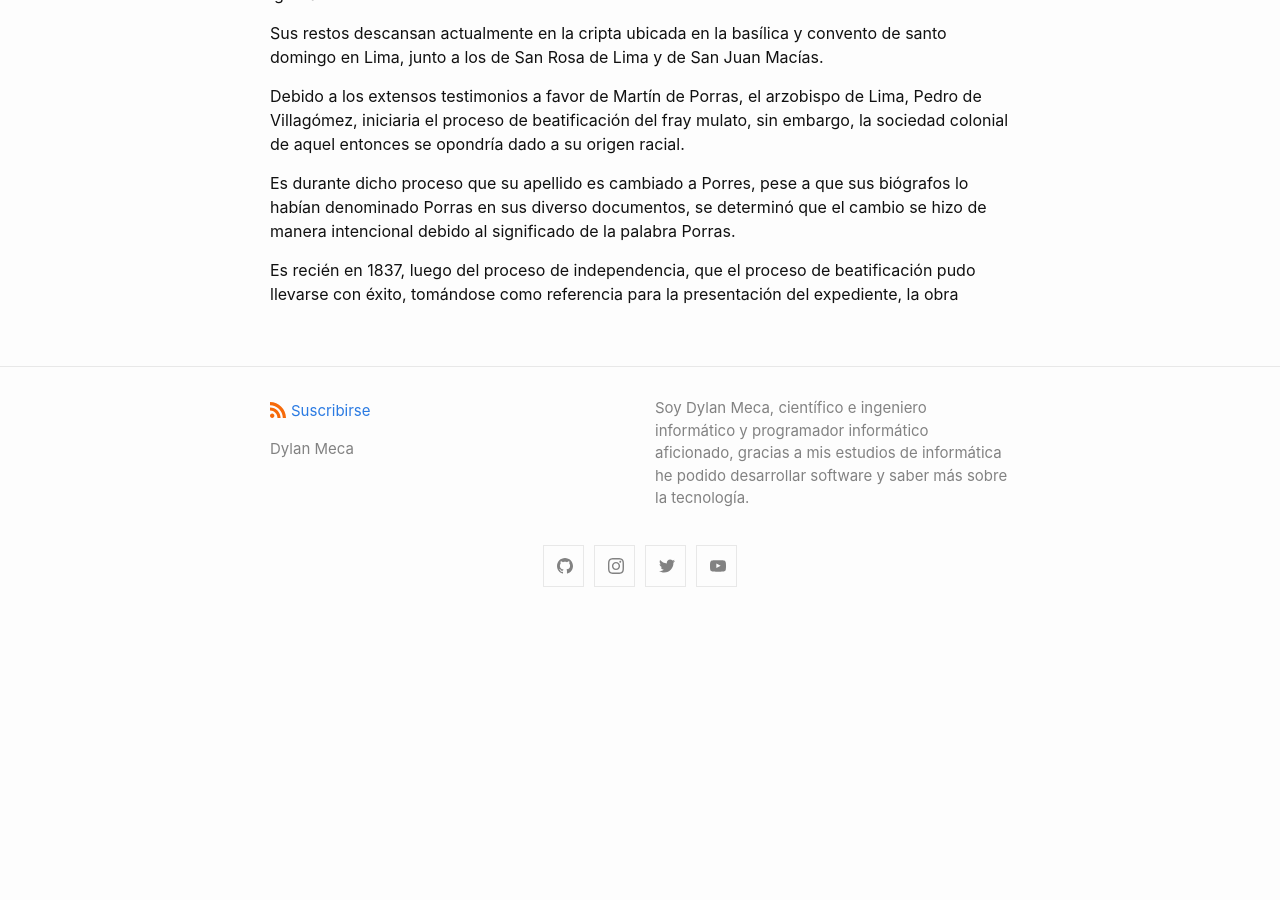
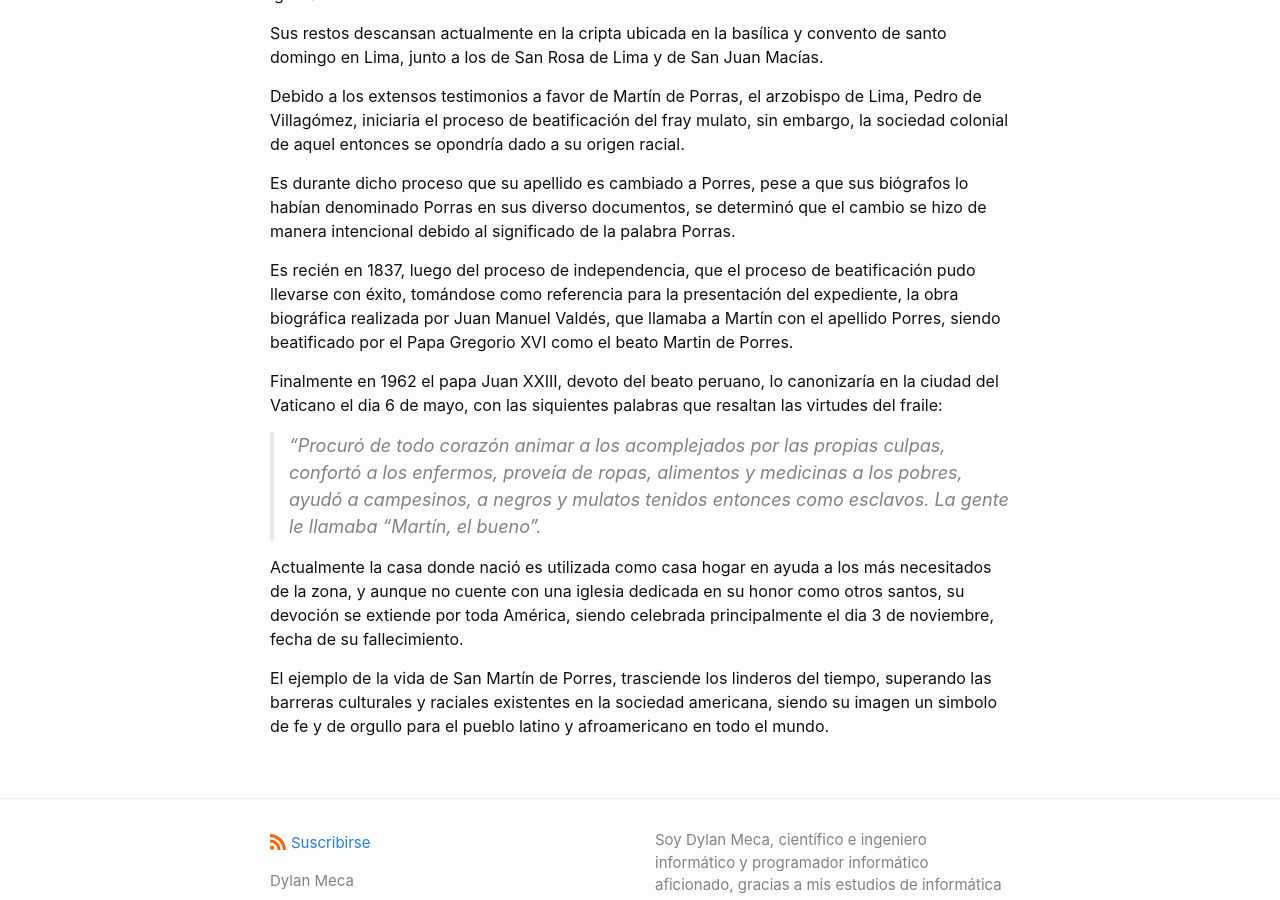
Before and after one commit to dylanmeca/dylanmeca.github.io, a Jekyll site: the page built from _posts/2021-08-10-La-vida-de-San-Martin-de-Porres.md, in a window 1280 px wide and 900 px high, scrolled down 1784 px. Built offline with Jekyll 4.4.1, drawn with Linux system fonts in a browser that asks for light colours; a script that is not in the unit is left out; comment, search, counter and statistics services are not loaded; before the commit the page ends 2406 px from its top, so only the background shows below that.

Commit message:
Update 2021-08-10-La-vida-de-San-Martin-de-Porres.md

```diff
--- a/_posts/2021-08-10-La-vida-de-San-Martin-de-Porres.md
+++ b/_posts/2021-08-10-La-vida-de-San-Martin-de-Porres.md
@@ -46,4 +46,12 @@ Debido a los extensos testimonios a favor de Martín de Porras, el arzobispo de
 
 Es durante dicho proceso que su apellido es cambiado a Porres, pese a que sus biógrafos lo habían denominado Porras en sus diverso documentos, se determinó que el cambio se hizo de manera intencional debido al significado de la palabra Porras.
 
-Es recién en 1837, luego del proceso de independencia, que el proceso de beatificación pudo llevarse con éxito, tomándose como referencia para la presentación del expediente, la obra
+Es recién en 1837, luego del proceso de independencia, que el proceso de beatificación pudo llevarse con éxito, tomándose como referencia para la presentación del expediente, la obra biográfica realizada por Juan Manuel Valdés, que llamaba a Martín con el apellido Porres, siendo beatificado por el Papa Gregorio XVI como el beato Martin de Porres.
+
+Finalmente en 1962 el papa Juan XXIII, devoto del beato peruano, lo canonizaría en la ciudad del Vaticano el dia 6 de mayo, con las siquientes palabras que resaltan las virtudes del fraile:
+
+> "Procuró de todo corazón animar a los acomplejados por las propias culpas, confortó a los enfermos, proveía de ropas, alimentos y medicinas a los pobres, ayudó a campesinos, a negros y mulatos tenidos entonces como esclavos. La gente le llamaba "Martín, el bueno".
+
+Actualmente la casa donde nació es utilizada como casa hogar en ayuda a los más necesitados de la zona, y aunque no cuente con una iglesia dedicada en su honor como otros santos, su devoción se extiende por toda América, siendo celebrada principalmente el dia 3 de noviembre, fecha de su fallecimiento.
+
+El ejemplo de la vida de San Martín de Porres, trasciende los linderos del tiempo, superando las barreras culturales y raciales existentes en la sociedad americana, siendo su imagen un simbolo de fe y de orgullo para el pueblo latino y afroamericano en todo el mundo.
```
